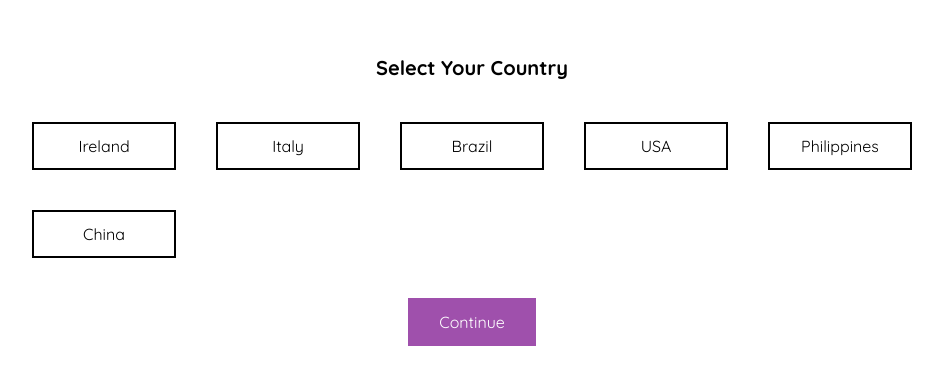
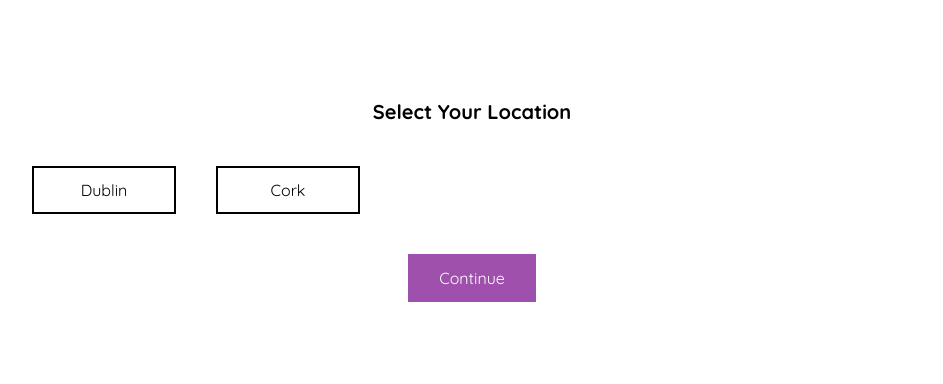
Before and after one commit to craigtkhill/final-year-team-project, a Next.js app: page /location in a window 1280 px wide. Shown: the part 200-584 px from the top of the page, without its empty margins (168-1111 px from the left). Built offline with nearby package versions, Linux system fonts and the light colour scheme.

Commit message:
rename Country to Location

```diff
--- a/app/explore/page.tsx
+++ b/app/explore/page.tsx
@@ -10,25 +10,25 @@ interface Choice {
   consequence: string;
 }
 
-interface CountryScenario {
+interface LocationScenario {
   title: string;
   description: string;
   year: string;
   choices: Choice[];
 }
 
-const CountryDataWithNoSSR = dynamic(() => Promise.resolve(CountryData), {
+const LocationDataWithNoSSR = dynamic(() => Promise.resolve(LocationData), {
   ssr: false,
 });
 
-const CountryData = ({ country }: { country: string }) => {
-  const [scenario, setScenario] = useState<CountryScenario | null>(null);
+const LocationData = ({ location }: { location: string }) => {
+  const [scenario, setScenario] = useState<LocationScenario | null>(null);
 
   useEffect(() => {
-    import(`/public/scenarios/${country}.json`)
+    import(`/public/scenarios/${location}.json`)
       .then((data) => setScenario(data.default))
-      .catch((err) => console.error("Failed to load country data", err));
-  }, [country]);
+      .catch((err) => console.error("Failed to load location data", err));
+  }, [location]);
 
   if (!scenario) return <div>Loading...</div>;
 
@@ -36,8 +36,8 @@ const CountryData = ({ country }: { country: string }) => {
     <div>
       <div className="flex justify-center mb-6">
         <Image
-          src={`/scenes/${country}.png`}
-          alt={`Explore ${country}`}
+          src={`/scenes/${location}.png`}
+          alt={`Explore ${location}`}
           width={250}
           height={150}
           className="w-full max-w-xs object-cover rounded-lg"
@@ -61,14 +61,14 @@ const CountryData = ({ country }: { country: string }) => {
   );
 };
 
-const ExploreCountry = () => {
-  const [country, setCountry] = useState<string | null>(null);
+const ExploreLocation = () => {
+  const [location, setLocation] = useState<string | null>(null);
 
   useEffect(() => {
     const params = new URLSearchParams(window.location.search);
-    const countryParam = params.get("country");
-    if (countryParam) {
-      setCountry(countryParam);
+    const locationParam = params.get("location");
+    if (locationParam) {
+      setLocation(locationParam);
     }
   }, []);
 
@@ -76,12 +76,12 @@ const ExploreCountry = () => {
     <Suspense fallback={<div>Loading...</div>}>
       <div className="p-4 max-w-md mx-auto">
         <h1 className="text-2xl font-bold text-center mb-6">
-          Explore {country}
+          Explore {location}
         </h1>
-        {country && <CountryDataWithNoSSR country={country} />}
+        {location && <LocationDataWithNoSSR location={location} />}
       </div>
     </Suspense>
   );
 };
 
-export default ExploreCountry;
+export default ExploreLocation;
--- a/app/location/page.tsx
+++ b/app/location/page.tsx
@@ -4,45 +4,40 @@ import { useState } from "react";
 import { useRouter } from "next/navigation";
 
 export default function Location() {
-  const [country, setCountry] = useState("");
+  const [location, setLocation] = useState("");
   const router = useRouter();
 
-  const countries = [
-    "Ireland",
-    "Italy",
-    "Brazil",
-    "USA",
-    "Philippines",
-    "China",
-  ];
+  const locations = ["Dublin", "Cork"];
 
-  const handleCountrySelect = (selectedCountry: string) => {
-    setCountry(selectedCountry);
+  const handleLocationSelect = (selectedLocation: string) => {
+    setLocation(selectedLocation);
   };
 
-  const handleSubmit = (country: string) => {
-    const url = `/explore?country=${encodeURIComponent(country.toLowerCase())}`;
+  const handleSubmit = (location: string) => {
+    const url = `/explore?location=${encodeURIComponent(
+      location.toLowerCase()
+    )}`;
     router.push(url);
   };
 
   return (
     <div className="container mx-auto p-4 h-screen flex flex-col justify-center items-center bg-white">
       <h1 className="text-xl font-bold mb-8 text-center">
-        Select Your Country
+        Select Your Location
       </h1>
 
       <div className="grid grid-cols-2 gap-6 md:grid-cols-3 lg:grid-cols-5 w-full max-w-4xl">
-        {countries.map((countryName) => (
-          <div key={countryName} className="p-2">
+        {locations.map((locationName) => (
+          <div key={locationName} className="p-2">
             <button
-              onClick={() => handleCountrySelect(countryName)}
+              onClick={() => handleLocationSelect(locationName)}
               className={`w-full h-12 text-center border-2 border-black ${
-                country === countryName
+                location === locationName
                   ? "bg-[#55ac78] text-white"
                   : "bg-white text-black"
               }`}
             >
-              {countryName}
+              {locationName}
             </button>
           </div>
         ))}
@@ -50,7 +45,7 @@ export default function Location() {
 
       <div className="mt-8">
         <button
-          onClick={handleSubmit.bind(null, country)}
+          onClick={handleSubmit.bind(null, location)}
           className="w-32 h-12 bg-[#9f50ac] text-white"
         >
           Continue
```
Also changed, not shown: public/scenarios/cork.json (added, +28 -0 lines), public/scenarios/dublin.json (added, +28 -0 lines).
